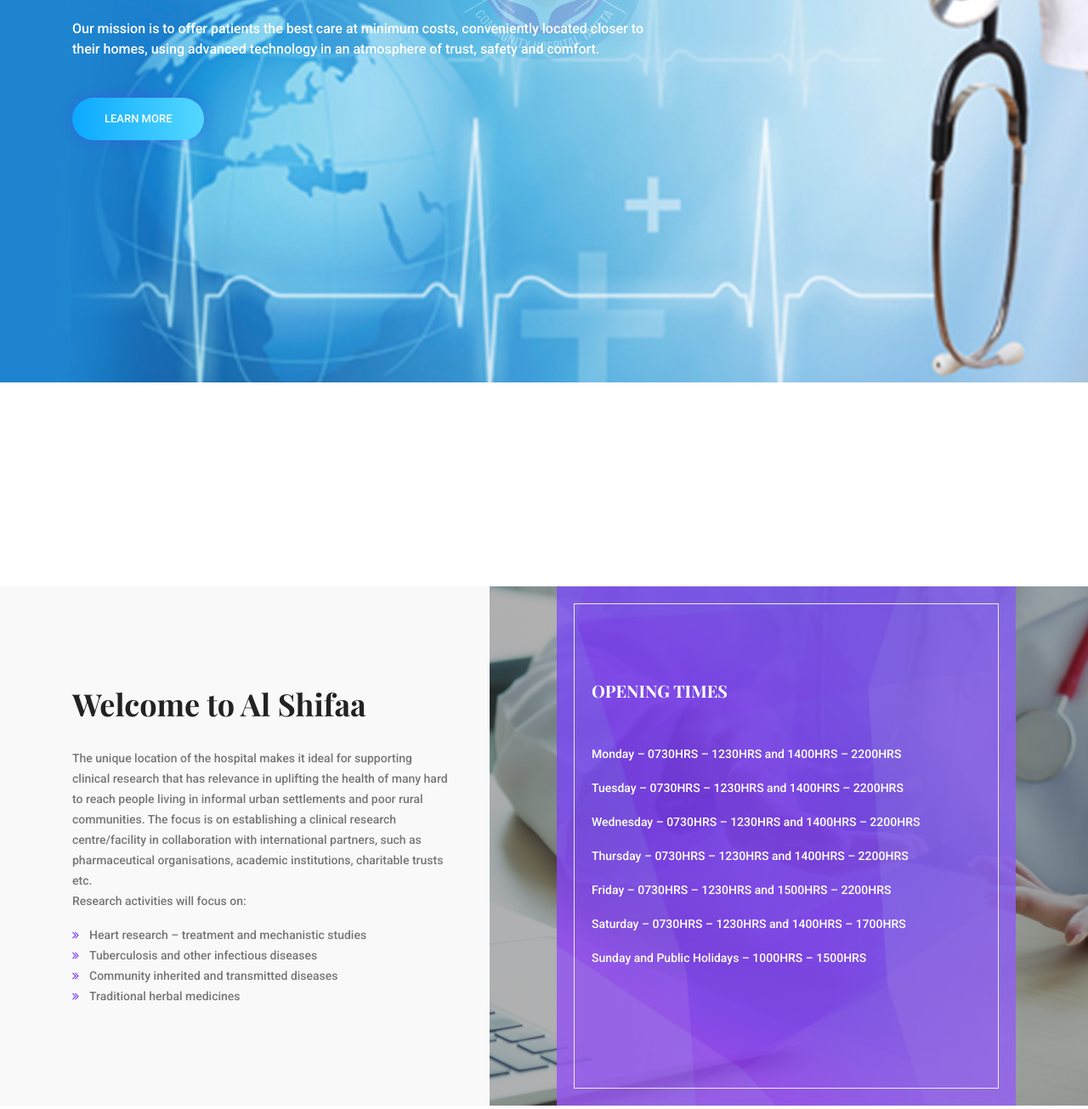
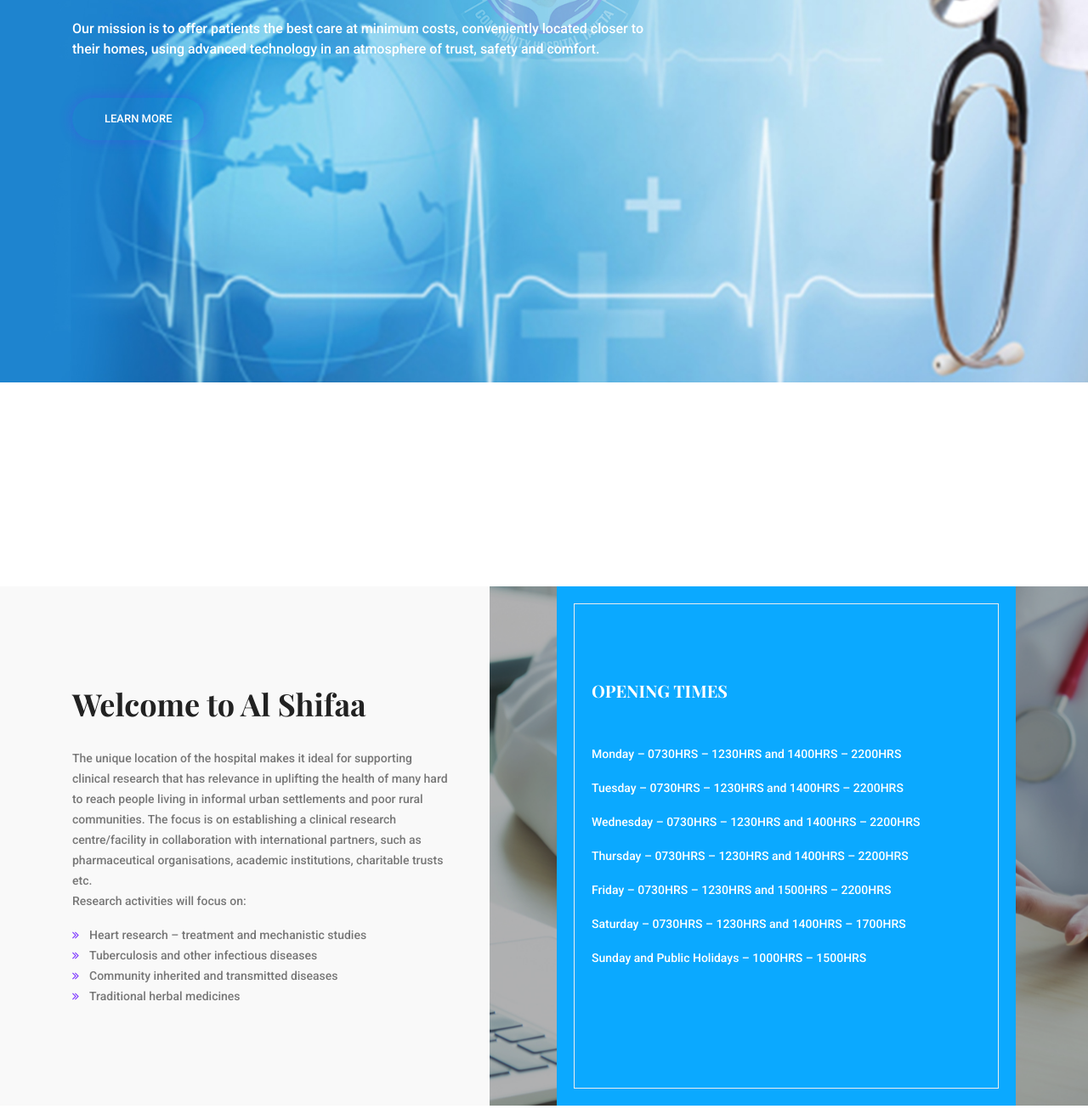
Before and after one commit to evansmwenda/Alshifaa, a plain HTML site: page index.html in a window 1280 px wide. Shown: the part 641-1946 px from the top of the page at 85% size. Drawn offline with nearby package versions, Linux system fonts and the light colour scheme; some packages are replaced by stand-ins of ours.

Commit message:
changed styling outlook

```diff
--- a/css/style.css
+++ b/css/style.css
@@ -162,11 +162,13 @@ button:focus {
 ============================================================================================ */
 .primary-btn {
   display: inline-block;
-  background: -webkit-linear-gradient(to right, #0ba9ff 0%, #56d9ff 51%, #0ba9ff 100%);
+
+  /*background: -webkit-linear-gradient(to right, #0ba9ff 0%, #56d9ff 51%, #0ba9ff 100%);
   background: -moz-linear-gradient(to right, #0ba9ff 0%, #56d9ff 51%, #0ba9ff 100%);
   background: -ms-linear-gradient(to right, #0ba9ff 0%, #56d9ff 51%, #0ba9ff 100%);
   background: -o-linear-gradient(to right, #0ba9ff 0%, #56d9ff 51%, #0ba9ff 100%);
-  background: linear-gradient(to right, #0ba9ff 0%, #56d9ff 51%, #0ba9ff 100%);
+  background: linear-gradient(to right, #0ba9ff 0%, #56d9ff 51%, #0ba9ff 100%);*/
+
   background-size: 200% auto;
   padding: 0px 38px;
   color: #fff;
@@ -595,9 +597,10 @@ button:focus {
       background: #000000; }
 
 .about_right {
-  background: url(../img/about-bg2.png);
-  background-size: cover;
-  z-index: 1;
+  /*background: url(../img/about-bg2.png);*/
+  background-color: #0BA9FF;
+  /*background-size: cover;*/
+  /*z-index: 1;*/
   padding: 20px; }
   .about_right .about_inner {
     border: 1px solid #eeeeee;
```
